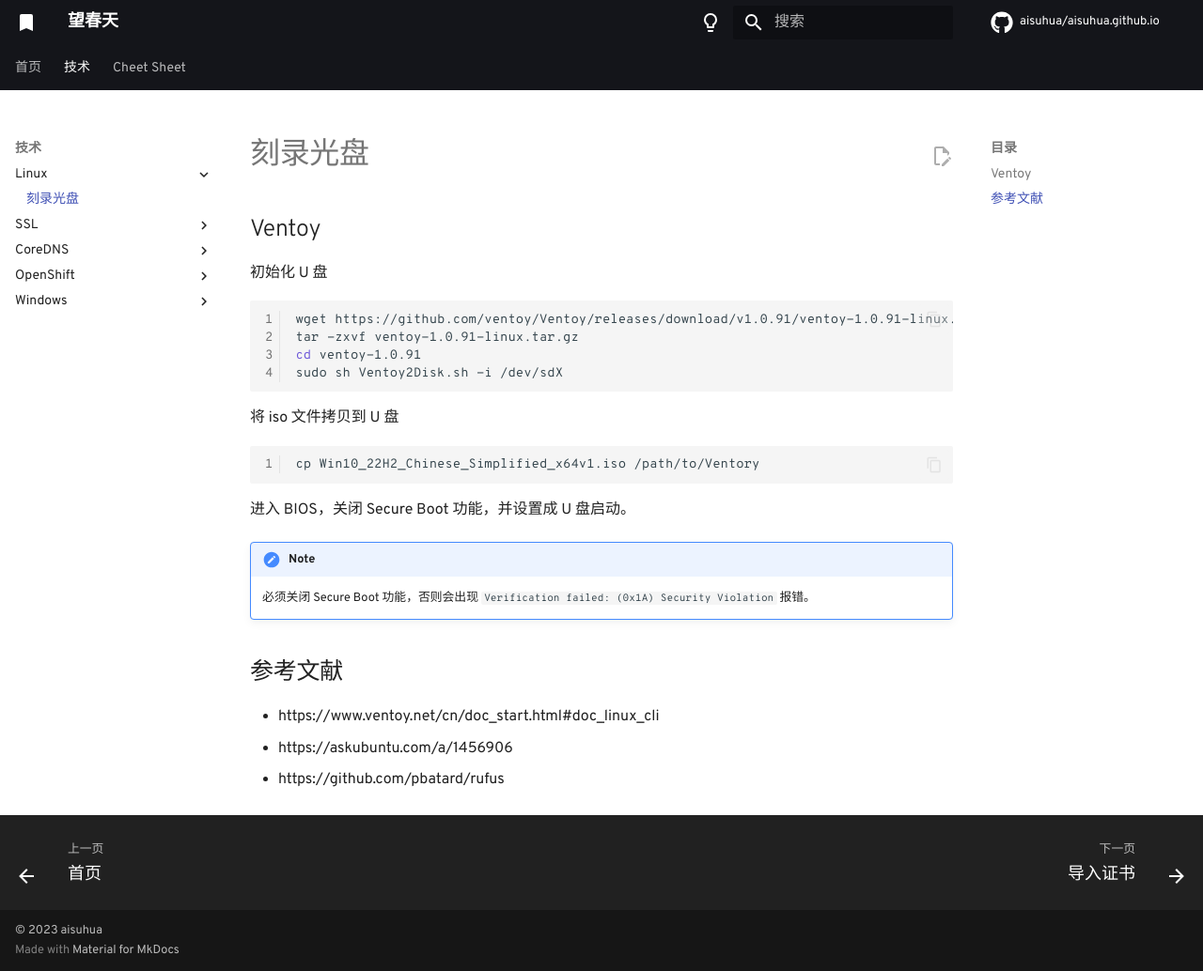
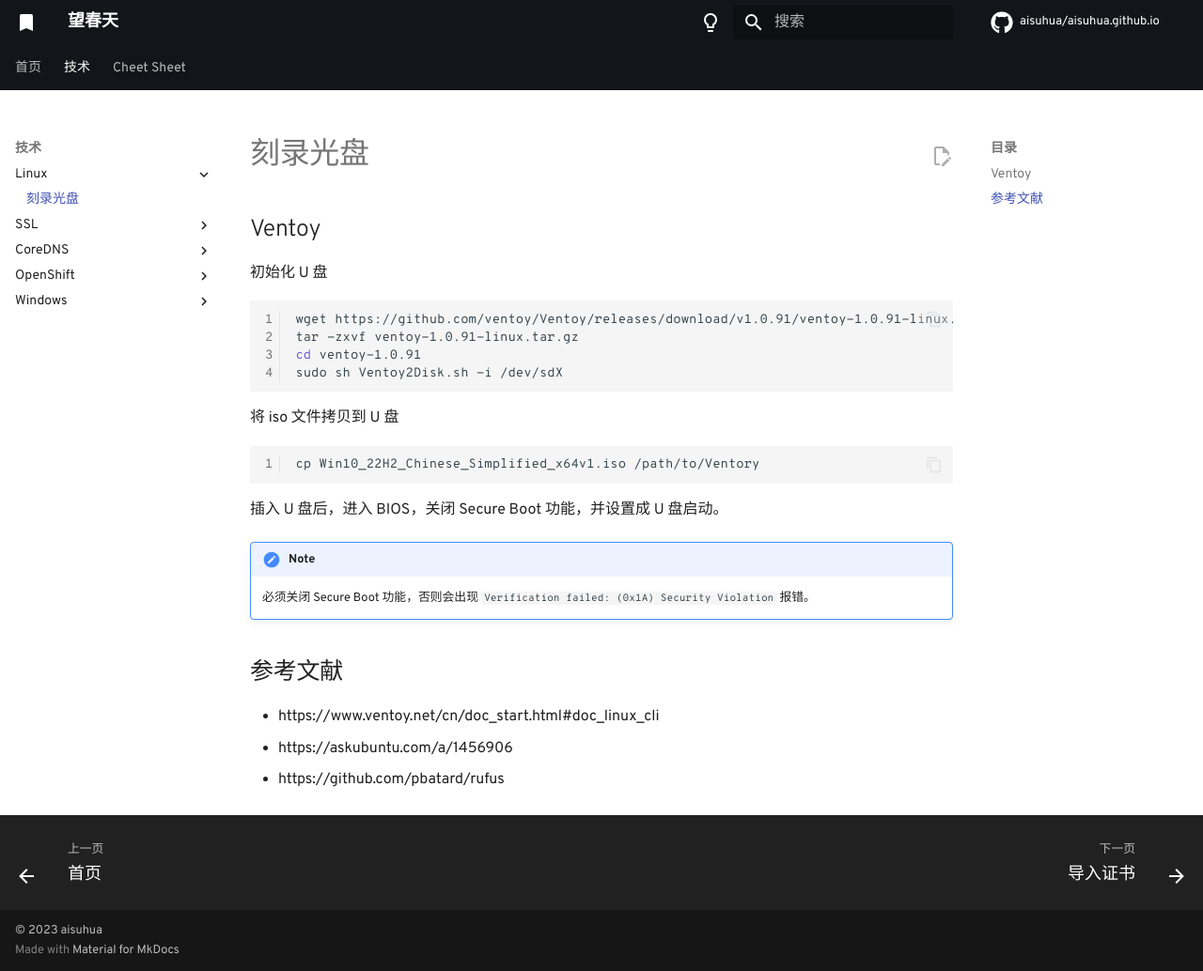
Before and after one commit to aisuhua/aisuhua.github.io, an MkDocs documentation site: the page built from docs/linux/make-usb.md, in a window 1280 px wide and 1034 px high. Shown: the whole window at 94% size. Built offline with MkDocs 1.6.1 and Material for MkDocs 9.7.7, drawn with Linux system fonts in a browser that asks for light colours; comment, search, counter and statistics services are not loaded.

Commit message:
Update make-usb.md

````diff
--- a/docs/linux/make-usb.md
+++ b/docs/linux/make-usb.md
@@ -17,7 +17,7 @@
 cp Win10_22H2_Chinese_Simplified_x64v1.iso /path/to/Ventory
 ```
 
-进入 BIOS，关闭 Secure Boot 功能，并设置成 U 盘启动。
+插入 U 盘后，进入 BIOS，关闭 Secure Boot 功能，并设置成 U 盘启动。
 
 !!! note
 
````
